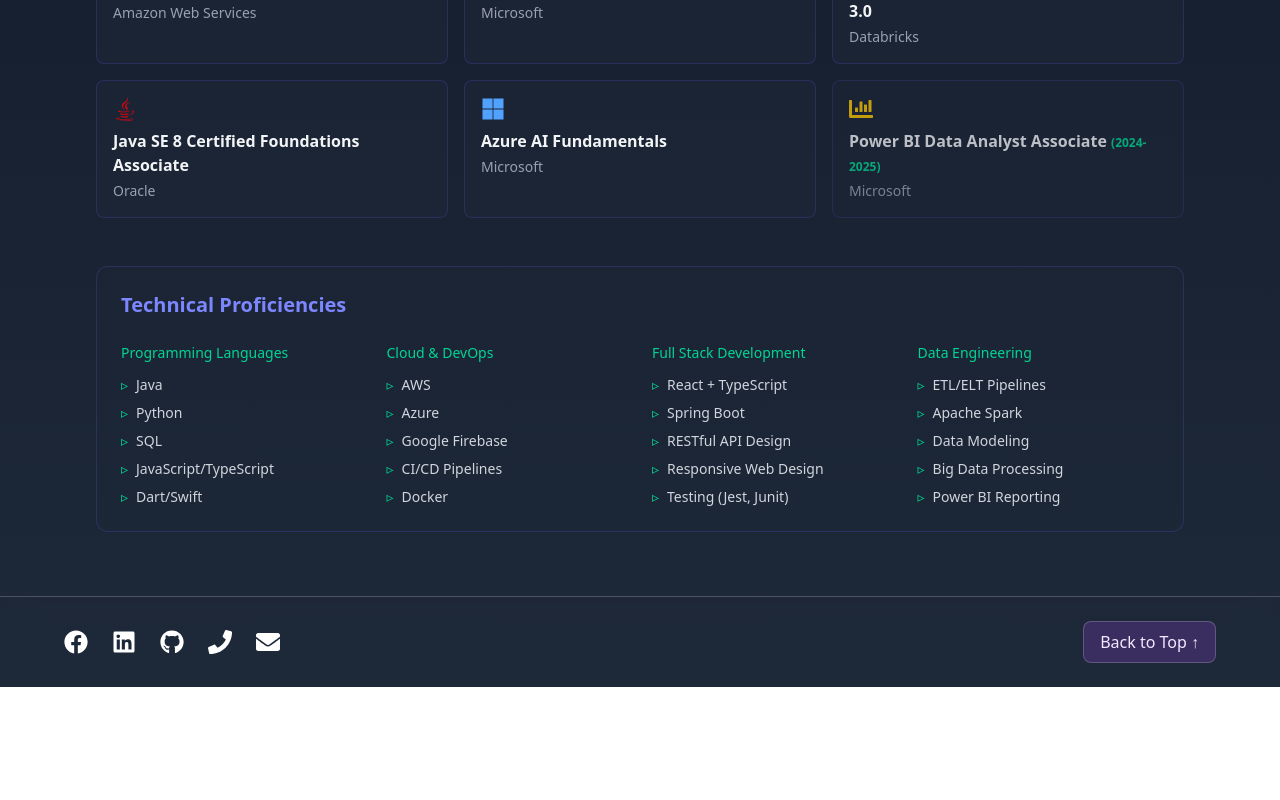
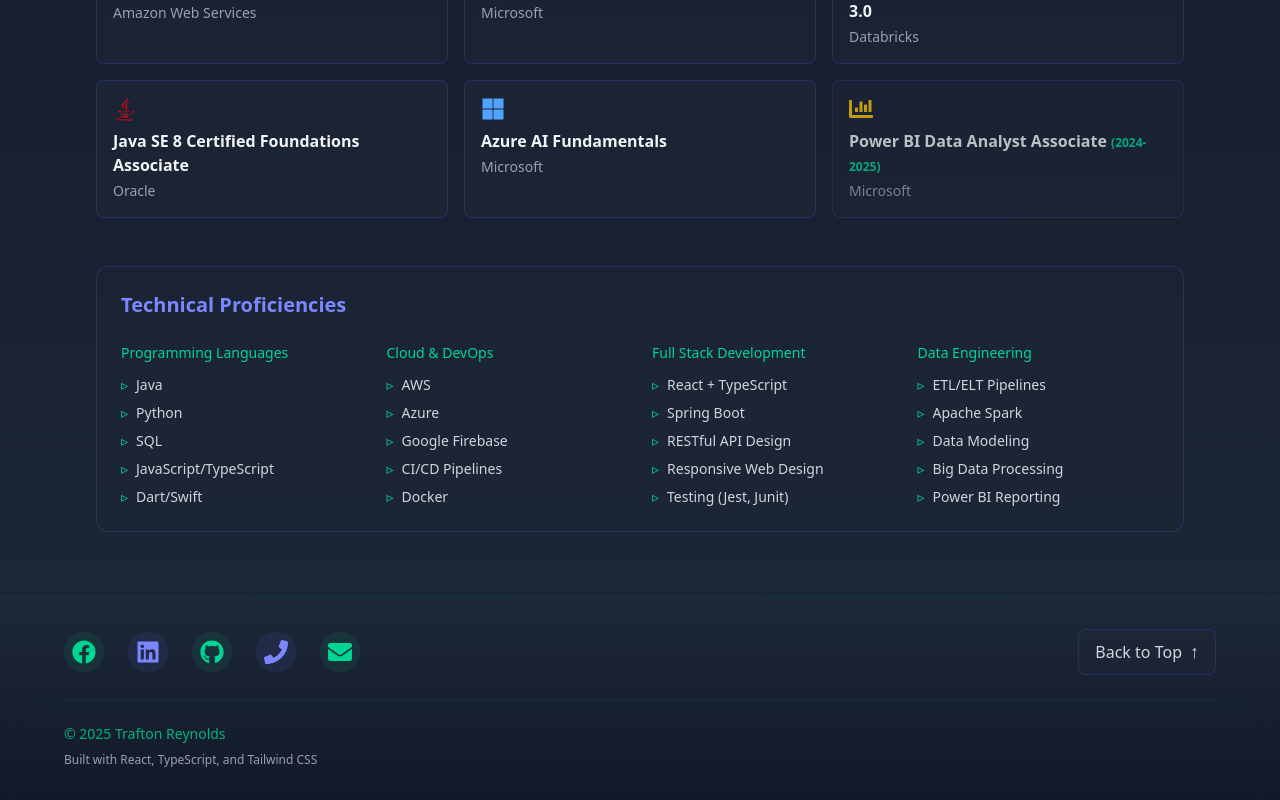
Before and after one commit to traftonrey/trafton-portfolio, a React (Vite) app: page / in a window 1280 px wide. Shown: the part 610-1410 px from the top of the page. Before the commit the page ends 1297 px from the top, so only its background shows below. Built offline with nearby package versions, Linux system fonts and the light colour scheme.

Commit message:
theming, footer update, and navbar color hover fix

```diff
--- a/src/components/Footer.tsx
+++ b/src/components/Footer.tsx
@@ -2,36 +2,36 @@
 
 const Footer = () => {
     return (
-        <footer className="bg-gray-800/90 backdrop-blur-lg border-t border-white/20 text-white py-6 px-4 md:px-8">
-            <div className="max-w-6xl mx-auto flex flex-col md:flex-row justify-between items-center">
-                {/* Social Icons */}
+        <footer className="bg-gradient-to-b from-gray-800/90 to-gray-900/90 backdrop-blur-lg border-t border-emerald-500/20 text-gray-300 py-8 px-4 md:px-8">
+            <div className="max-w-6xl mx-auto flex flex-col md:flex-row justify-between items-center space-y-6 md:space-y-0">
+                {/* Social Icons with Unified Theme */}
                 <div className="flex space-x-6 text-2xl">
                     <a
                         href="https://www.facebook.com/traftonreynolds"
-                        aria-label="Visit Facebook profile (opens in new tab)"
+                        aria-label="Facebook profile"
                         target="_blank"
                         rel="noopener noreferrer"
-                        className="hover:text-blue-400 transition-colors flex items-center gap-2"
+                        className="p-2 rounded-full bg-emerald-500/10 hover:bg-emerald-500/20 text-emerald-400 hover:text-emerald-300 transition-all"
                     >
                         <FaFacebook />
                         <span className="sr-only">Facebook</span>
                     </a>
                     <a
                         href="https://www.linkedin.com/in/traftonreynolds/"
-                        aria-label="Visit LinkedIn profile (opens in new tab)"
+                        aria-label="LinkedIn profile"
                         target="_blank"
                         rel="noopener noreferrer"
-                        className="hover:text-blue-500 transition-colors flex items-center gap-2"
+                        className="p-2 rounded-full bg-indigo-500/10 hover:bg-indigo-500/20 text-indigo-400 hover:text-indigo-300 transition-all"
                     >
                         <FaLinkedin />
                         <span className="sr-only">LinkedIn</span>
                     </a>
                     <a
                         href="https://github.com/traftonrey"
-                        aria-label="Visit GitHub profile (opens in new tab)"
+                        aria-label="GitHub profile"
                         target="_blank"
                         rel="noopener noreferrer"
-                        className="hover:text-cyan-400 transition-colors flex items-center gap-2"
+                        className="p-2 rounded-full bg-emerald-500/10 hover:bg-emerald-500/20 text-emerald-400 hover:text-emerald-300 transition-all"
                     >
                         <FaGithub />
                         <span className="sr-only">GitHub</span>
@@ -39,7 +39,7 @@
                     <a
                         href="tel:+12524893070"
                         aria-label="Call phone number"
-                        className="hover:text-green-400 transition-colors flex items-center gap-2"
+                        className="p-2 rounded-full bg-indigo-500/10 hover:bg-indigo-500/20 text-indigo-400 hover:text-indigo-300 transition-all"
                     >
                         <FaPhone />
                         <span className="sr-only">Phone</span>
@@ -47,7 +47,7 @@
                     <a
                         href="mailto:reynoldstrafton@gmail.com"
                         aria-label="Send email"
-                        className="hover:text-red-300 transition-colors flex items-center gap-2"
+                        className="p-2 rounded-full bg-emerald-500/10 hover:bg-emerald-500/20 text-emerald-400 hover:text-emerald-300 transition-all"
                     >
                         <FaEnvelope />
                         <span className="sr-only">Email</span>
@@ -58,11 +58,22 @@
                 <button
                     onClick={() => window.scrollTo({ top: 0, behavior: "smooth" })}
                     aria-label="Return to top of page"
-                    className="mt-4 md:mt-0 bg-purple-500/20 hover:bg-purple-500/30 text-purple-100 px-4 py-2 rounded-lg transition-all transform hover:scale-105 border border-white/20 cursor-pointer"
+                    className="flex items-center gap-2 px-4 py-2 bg-gray-800/50 border-indigo-500/20 hover:border-emerald-500/40 transition-colors rounded-lg transform hover:scale-[1.02] border cursor-pointer"
                 >
-                    Back to Top ↑
+                    <span>Back to Top</span>
+                    <span className="text-lg transform translate-y-[-1px]">↑</span>
                     <span className="sr-only">Scroll to top</span>
                 </button>
+            </div>
+
+            {/* Copyright + Additional Info */}
+            <div className="max-w-6xl mx-auto mt-6 pt-6 border-t border-emerald-500/10 text-center md:text-left">
+                <p className="text-sm text-emerald-400/80">
+                    © {new Date().getFullYear()} Trafton Reynolds
+                </p>
+                <p className="text-xs mt-2 text-gray-400">
+                    Built with React, TypeScript, and Tailwind CSS
+                </p>
             </div>
         </footer>
     );
--- a/src/components/Navbar.tsx
+++ b/src/components/Navbar.tsx
@@ -3,20 +3,33 @@
 import { FaBars, FaTimes } from 'react-icons/fa';
 import logo from '../assets/Tlogo500x500.png';
 
-const NavLink = ({ to, text, color }: { to: string; text: string; color: string }) => (
+// Color mapping for both desktop and mobile
+const colorClasses = {
+    emerald: 'hover:text-emerald-400',
+    blue: 'hover:text-blue-400',
+    amber: 'hover:text-amber-400',
+    green: 'hover:text-green-400'
+};
+
+const NavLink = ({ to, text, color }: { to: string; text: string; color: keyof typeof colorClasses }) => (
     <Link
         to={to}
-        className={`hover:text-${color}-400 transition-colors duration-300 px-3 py-1 rounded-lg`}
+        className={`${colorClasses[color]} transition-colors duration-300 px-3 py-1 rounded-lg`}
     >
         {text}
     </Link>
 );
 
-const MobileNavLink = ({ to, text, color, onClick }: { to: string; text: string; color: string; onClick: () => void }) => (
+const MobileNavLink = ({ to, text, color, onClick }: {
+    to: string;
+    text: string;
+    color: keyof typeof colorClasses;
+    onClick: () => void
+}) => (
     <Link
         to={to}
         onClick={onClick}
-        className={`w-3/4 hover:text-${color}-400 text-center py-3 px-6 hover:bg-gray-700/50 transition-colors rounded-lg text-lg`}
+        className={`${colorClasses[color]} w-3/4 text-center py-3 px-6 hover:bg-gray-700/50 transition-colors rounded-lg text-lg`}
     >
         {text}
     </Link>
@@ -29,7 +42,12 @@
         <nav className="fixed top-0 left-0 w-full bg-gray-800/50 backdrop-blur-lg text-white py-3 px-4 md:px-8 shadow-xl z-50 border-b border-white/20">
             <div className="flex justify-between items-center">
                 <Link to="/" className='flex items-center'>
-                    <img src={logo} className='h-8 lg:h-14 md:h-12 md:py-1 transition-all duration-300' alt='Trafton Reynolds' />
+                    <img
+                        src={logo}
+                        className='h-8 lg:h-14 md:h-12 md:py-1 transition-all duration-300'
+                        loading="lazy"
+                        alt='Trafton Reynolds'
+                    />
                 </Link>
 
                 {/* Desktop Navigation */}
@@ -56,8 +74,7 @@
             </div>
 
             {/* Mobile Navigation */}
-            <div className={`md:hidden overflow-hidden transition-all duration-300 ease-in-out ${isOpen ? 'max-h-96 opacity-100' : 'max-h-0 opacity-0'
-                }`}>
+            <div className={`md:hidden overflow-hidden transition-all duration-300 ease-in-out ${isOpen ? 'max-h-96 opacity-100' : 'max-h-0 opacity-0'}`}>
                 <div className="flex flex-col items-center py-4 space-y-4 bg-gray-800/50 backdrop-blur-lg border-t border-white/20">
                     <MobileNavLink to="/" text="Home" color="emerald" onClick={() => setIsOpen(false)} />
                     <MobileNavLink to="/experience" text="Experience" color="blue" onClick={() => setIsOpen(false)} />
--- a/src/pages/About.tsx
+++ b/src/pages/About.tsx
@@ -80,13 +80,14 @@
                         animate={{ opacity: 1, y: 0 }}
                         className="text-center mb-16"
                     >
-                        <h1 className="text-4xl md:text-5xl font-bold bg-gradient-to-r from-emerald-500 to-indigo-400 bg-clip-text text-transparent mb-6 md:leading-normal">
+                        <h1 className="text-4xl md:text-5xl font-semibold bg-gradient-to-r from-emerald-500 to-indigo-400 bg-clip-text text-transparent mb-6 md:leading-relaxed py-2">
                             Trafton Reynolds
                         </h1>
                         <div className="grid md:grid-cols-2 gap-10 items-center">
                             <div className="relative group">
                                 <img
                                     src={famPic}
+                                    loading="lazy"
                                     alt="Celebrating UNCW graduation with family"
                                     className="rounded-xl md:w-full md:object-cover md:object-center aspect-auto md:h-150"
                                 />
@@ -130,6 +131,7 @@
                                     <div className="col-span-2 relative group">
                                         <img
                                             src={fishingPic}
+                                            loading="lazy"
                                             alt="Fishing trip on the Outer Banks"
                                             className={`rounded-lg w-full md:h-75 lg:h-96 object-cover aspect-auto transition-all duration-300 ${showFishingImage ? 'blur-none' : 'blur-sm bg-gray-900/50'}`}
                                         />
--- a/src/pages/Experience.tsx
+++ b/src/pages/Experience.tsx
@@ -56,7 +56,7 @@
         <div className="min-h-screen bg-gradient-to-b from-gray-900 to-gray-800">
             <Navbar />
             <div className="w-full min-h-screen flex flex-col items-center pt-10 px-4 md:px-10 text-gray-100">
-                <h1 className="pt-24 mb-12 font-bold text-4xl md:text-5xl bg-gradient-to-r from-blue-400 to-purple-500 bg-clip-text text-transparent leading-relaxed">
+                <h1 className="pt-24 mb-12 font-semibold text-4xl md:text-5xl bg-gradient-to-r from-blue-400 to-purple-500 bg-clip-text text-transparent leading-relaxed">
                     Work Experience
                 </h1>
 
--- a/src/pages/Home.tsx
+++ b/src/pages/Home.tsx
@@ -28,6 +28,7 @@
                         <a href="https://www.linkedin.com/in/traftonreynolds/" target="_blank" rel="noopener noreferrer">
                             <img
                                 src={pfp}
+                                loading="lazy"
                                 alt="Trafton Reynolds professional portrait"
                                 className="w-full h-full object-cover"
                             />
--- a/src/pages/Projects.tsx
+++ b/src/pages/Projects.tsx
@@ -67,7 +67,7 @@
             <Navbar />
             <div className="w-full min-h-screen flex flex-col items-center pt-32 px-4 md:px-8 text-gray-100">
                 <motion.h1
-                    className="text-4xl md:text-5xl font-bold mb-12 bg-gradient-to-r from-amber-400 to-orange-500 bg-clip-text text-transparent leading-relaxed"
+                    className="text-4xl md:text-5xl font-semibold mb-12 bg-gradient-to-r from-amber-400 to-orange-500 bg-clip-text text-transparent leading-relaxed"
                     initial={{ opacity: 0, y: 20 }}
                     animate={{ opacity: 1, y: 0 }}
                     transition={{ duration: 0.8 }}
```
